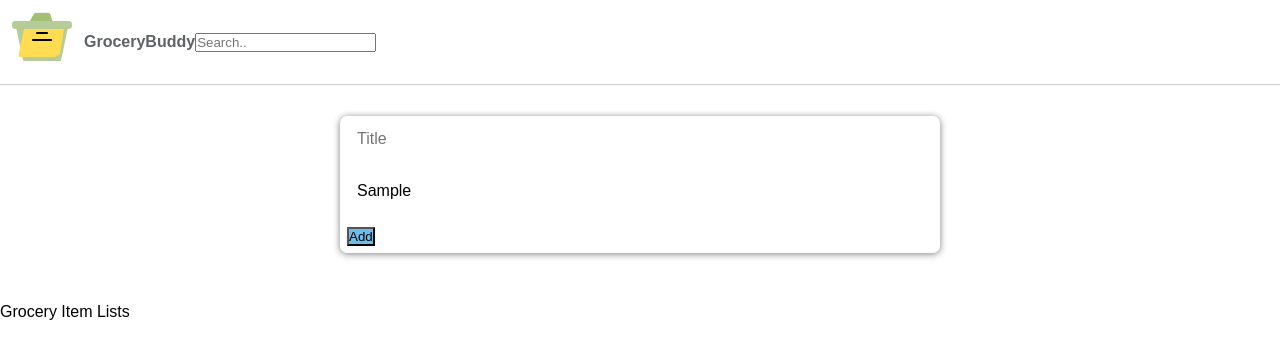
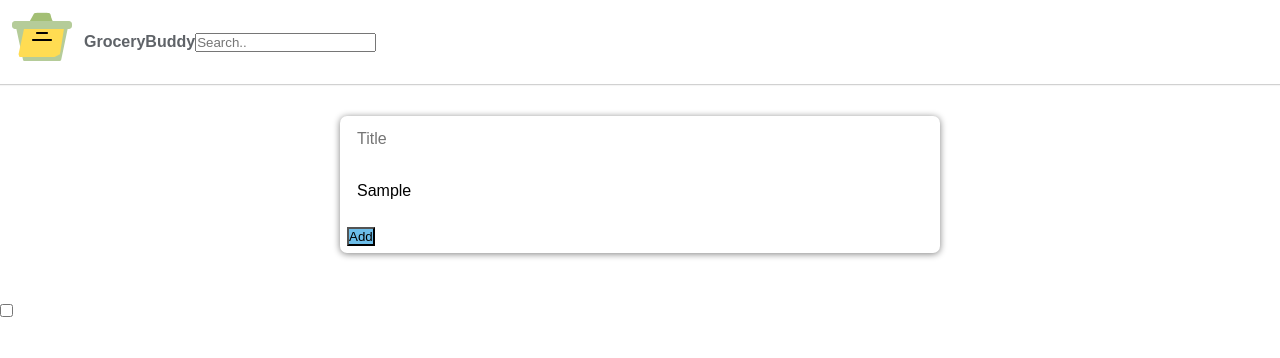
Before and after one commit to yepterence/GroceryBuddy, a React (Vite) app: page / in a window 1280 px wide. Both pictures are taken after typing "Sample", "Sample" into the empty fields and a click on the button "Add". Shown: the top 358 px of the page. Built offline with nearby package versions, Linux system fonts and the light colour scheme.

Commit message:
Added GroceryDashboard changes to map over lists derived from app store props

```diff
--- a/src/App.tsx
+++ b/src/App.tsx
@@ -3,13 +3,16 @@ import "./styles/theme.css";
 import Header from "./components/Header";
 import CreateItemList from "./components/CreateItemList";
 import GroceryDashboard from "./components/GroceryDashboard";
+import { useListStore } from "./store/applicationStore";
 
 export const App = () => {
+  const { groceryLists } = useListStore();
+  console.log({ groceryLists });
   return (
     <>
       <Header />
       <CreateItemList />
-      <GroceryDashboard />
+      <GroceryDashboard lists={groceryLists} />
     </>
   );
 };
--- a/src/components/GroceryDashboard.tsx
+++ b/src/components/GroceryDashboard.tsx
@@ -1,5 +1,24 @@
-const GroceryDashboard = () => {
-  return <div className="lists">Grocery Item Lists</div>;
+const GroceryDashboard = ({ lists }) => {
+  return (
+    <div className="lists">
+      {lists &&
+        lists.map((item) => (
+          <>
+            <h3>{item.title}</h3>
+            <div key={item.id}>
+              <li className={item.checked ? "list-item-checked" : "list-item"}>
+                <input
+                  type="checkbox"
+                  checked={item.checked}
+                  className="input-list-checkbox"
+                />
+                {item.name}
+              </li>
+            </div>
+          </>
+        ))}
+    </div>
+  );
 };
 
 export default GroceryDashboard;
```
